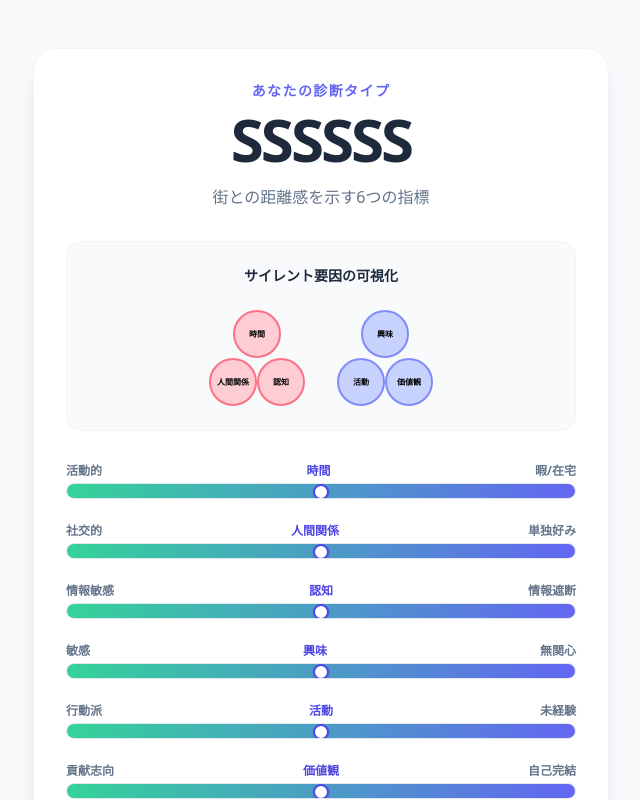
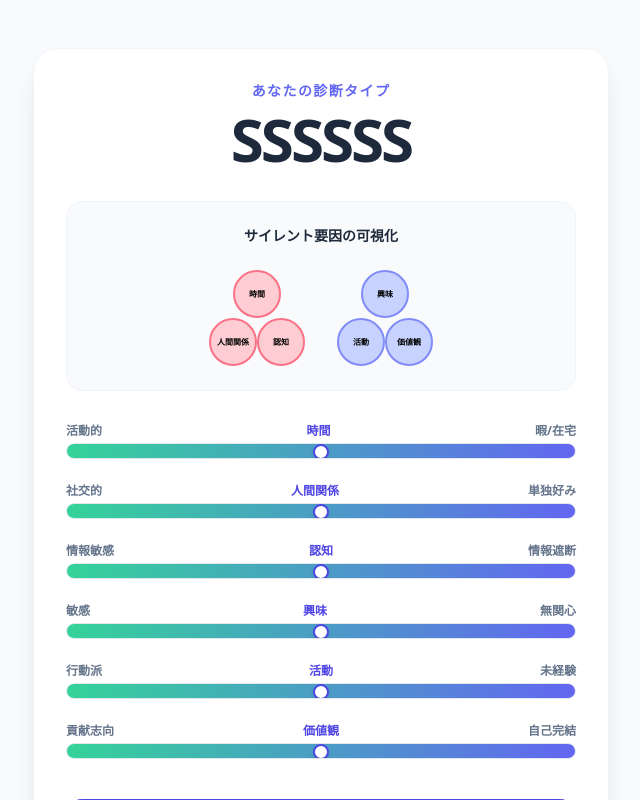
Before and after one commit to kazushige15/silent-mbti, a Next.js app: page /result in a window 1280 px wide. Shown: the top 800 px of the page, without its empty margins (319-959 px from the left). Built offline with nearby package versions, Linux system fonts and the light colour scheme.

Commit message:
診断ロジックを6文字コード生成に変更し、デザインを刷新

```diff
--- a/app/result/page.tsx
+++ b/app/result/page.tsx
@@ -18,6 +18,7 @@ function ResultContent() {
   const searchParams = useSearchParams();
   const router = useRouter();
 
+  // 診断ページから渡された6文字タイプを確実に取得
   const typeCode = searchParams.get('type') || 'SSSSSS';
 
   const getPercent = (key: string) => {
@@ -47,13 +48,13 @@ function ResultContent() {
     <div className="min-h-screen bg-slate-50 py-12 px-4">
       <div className="max-w-xl mx-auto bg-white rounded-3xl shadow-xl border border-slate-100 p-8">
 
-        {/* --- ここで両方表示されるようにしました --- */}
+        {/* --- ここで typeCode を大きく表示 --- */}
         <div className="text-center mb-8">
           <p className="text-sm font-bold text-indigo-500 tracking-widest uppercase mb-2">あなたの診断タイプ</p>
           <h1 className="text-6xl font-black text-slate-800 tracking-tighter mb-4">{typeCode}</h1>
-          <p className="text-slate-500 font-medium">街との距離感を示す6つの指標</p>
         </div>
 
+        {/* --- ベン図セクション --- */}
         <div className="bg-slate-50 p-6 rounded-2xl mb-8 border border-slate-100">
           <h3 className="font-bold text-slate-800 text-center mb-6 text-sm">サイレント要因の可視化</h3>
           <div className="flex justify-center gap-8">
@@ -76,6 +77,7 @@ function ResultContent() {
           </div>
         </div>
 
+        {/* --- スライダーバー --- */}
         <div className="space-y-6 mb-10">
           {Object.entries(scores).map(([key, percent]) => (
             <div key={key}>
```
